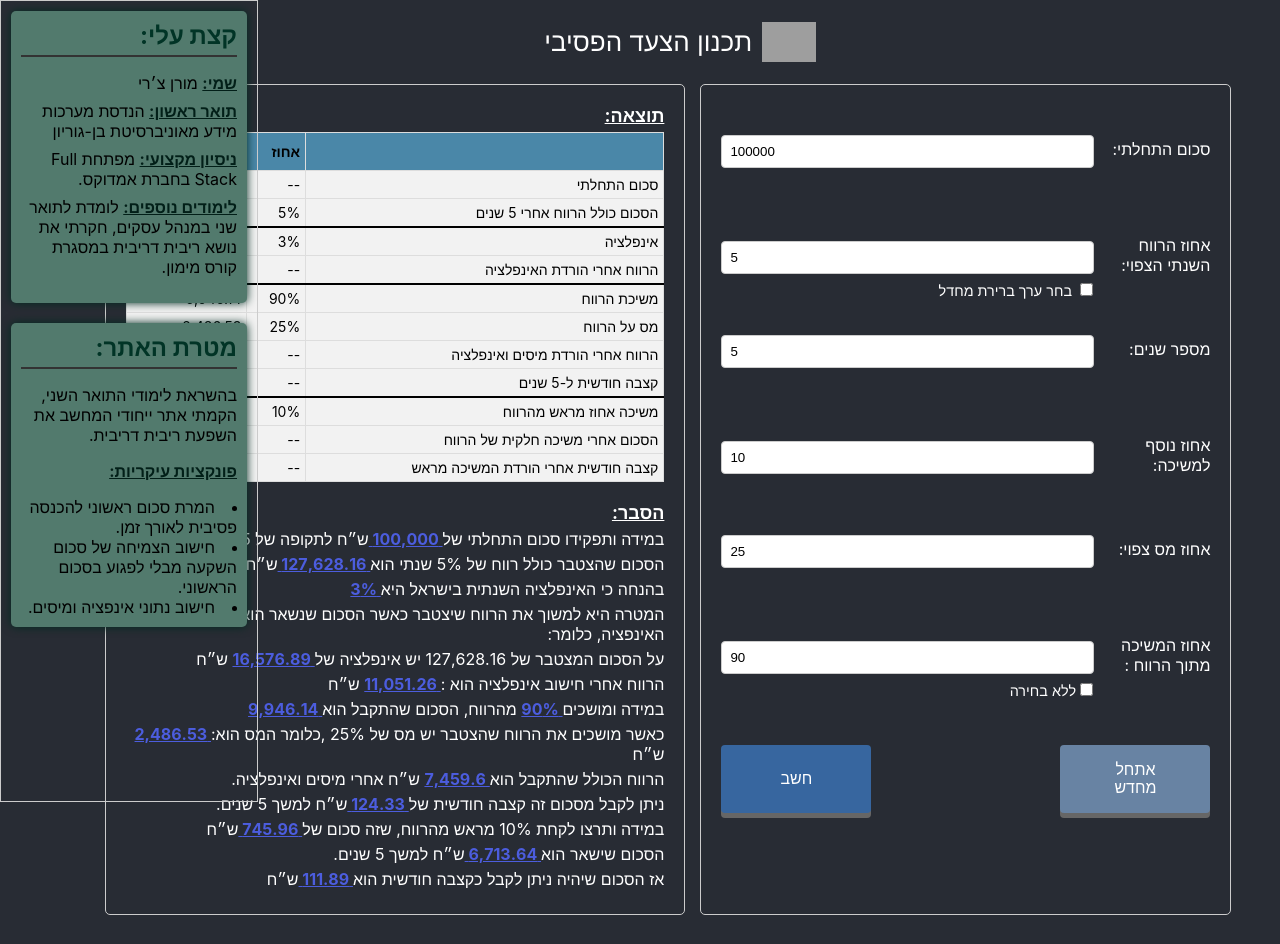
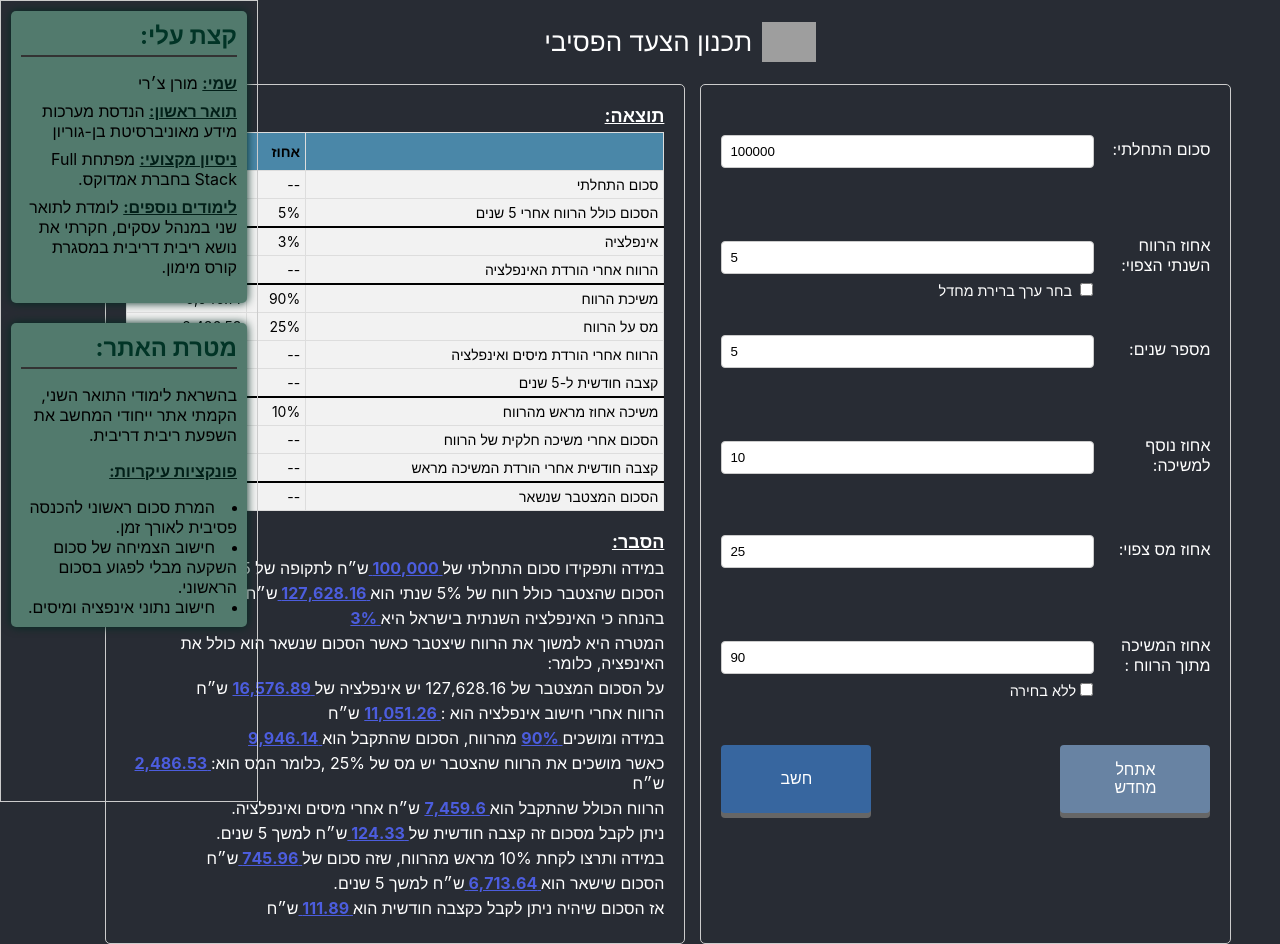
Before and after one commit to MoranChery/planning-passive-step, a React (Create React App) app: page / in a window 1280 px wide. Before the commit the page ends 915 px from the top, so only its background shows below. Built offline with nearby package versions, Linux system fonts and the light colour scheme; grey boxes are pictures that could not be loaded.

Commit message:
Added totalAmountEnd

```diff
--- a/src/components/ResultForm.js
+++ b/src/components/ResultForm.js
@@ -46,6 +46,9 @@ const ResultForm = ({ formData }) => {
             let totalAfterAddPercentageFormat = "";
             let monthlyAmountAfterAddPercentageFormat ="";
 
+            let totalAmountEnd = totalWithProfit -partialWithdrawalAmount ;
+            let totalAmountEndFormat = numberWithCommas((Math.round(totalAmountEnd * 100) / 100).toString());
+
             if(parseInt(formData.addPercentage, 10) > 0){
                 setHasAddPercentage(true);
                 let addPercentageAmount = totalAfterTax * parseInt(formData.addPercentage, 10)/100;
@@ -68,6 +71,7 @@ const ResultForm = ({ formData }) => {
                 totalAfterTax: totalAfterTaxFormat,
                 partialWithdrawalAmount: partialWithdrawalAmountFormat,
                 monthlyAmount: monthlyAmountFormat,
+                totalAmountEnd: totalAmountEndFormat,
                 addPercentageAmount: addPercentageAmountFormat,
                 totalAfterAddPercentage: totalAfterAddPercentageFormat,
                 monthlyAmountAfterAddPercentage: monthlyAmountAfterAddPercentageFormat
--- a/src/components/ResultTable.js
+++ b/src/components/ResultTable.js
@@ -70,6 +70,11 @@ return (
 			<td>{calculation.monthlyAmountAfterAddPercentage}</td>
 		</tr>
 		}
+		<tr className='blocker-up'>
+			<td>הסכום המצטבר שנשאר</td>
+			<td>--</td>
+			<td>{calculation.totalAmountEnd}</td>
+		</tr>
 	</table>
 </div>
 );
```
